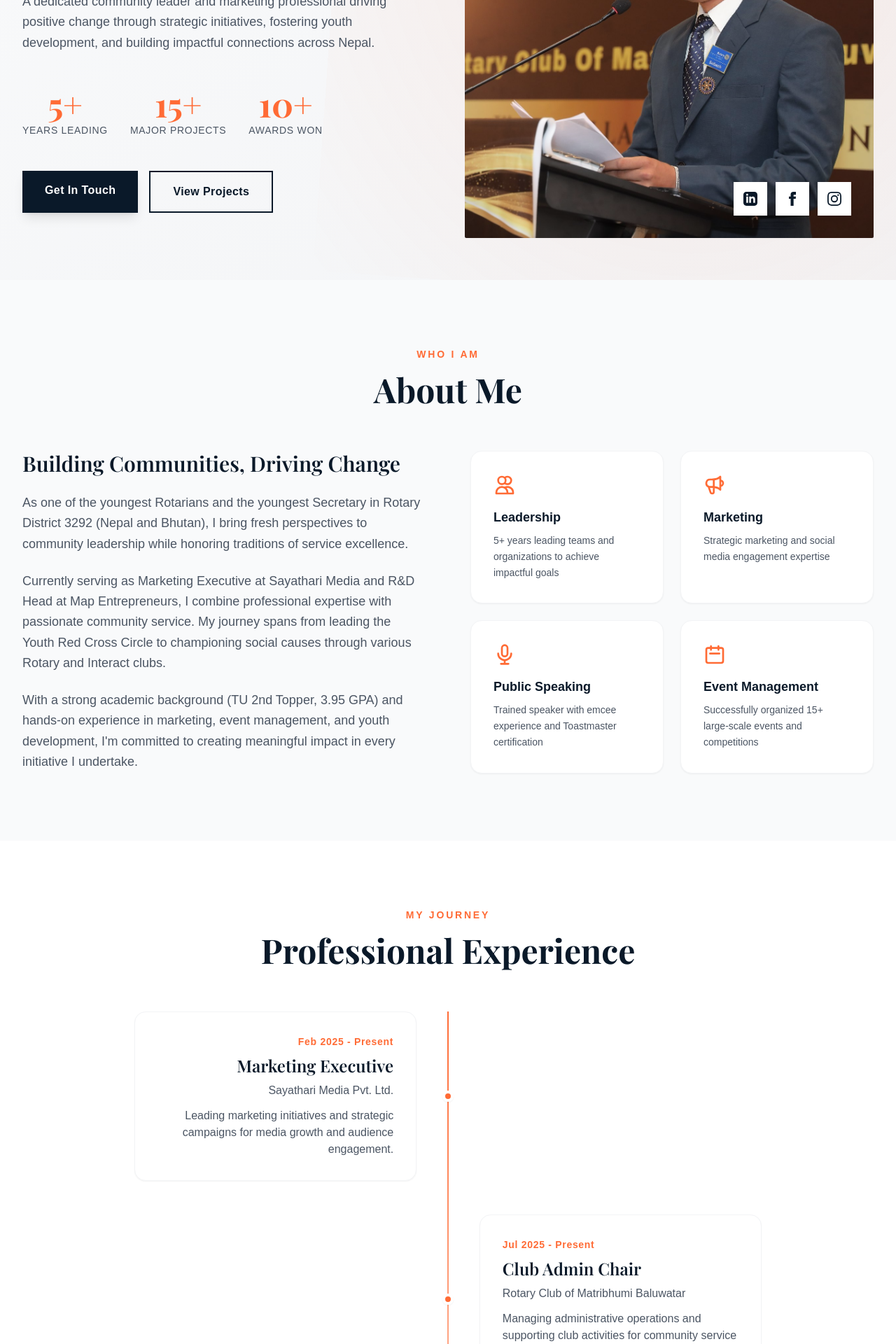
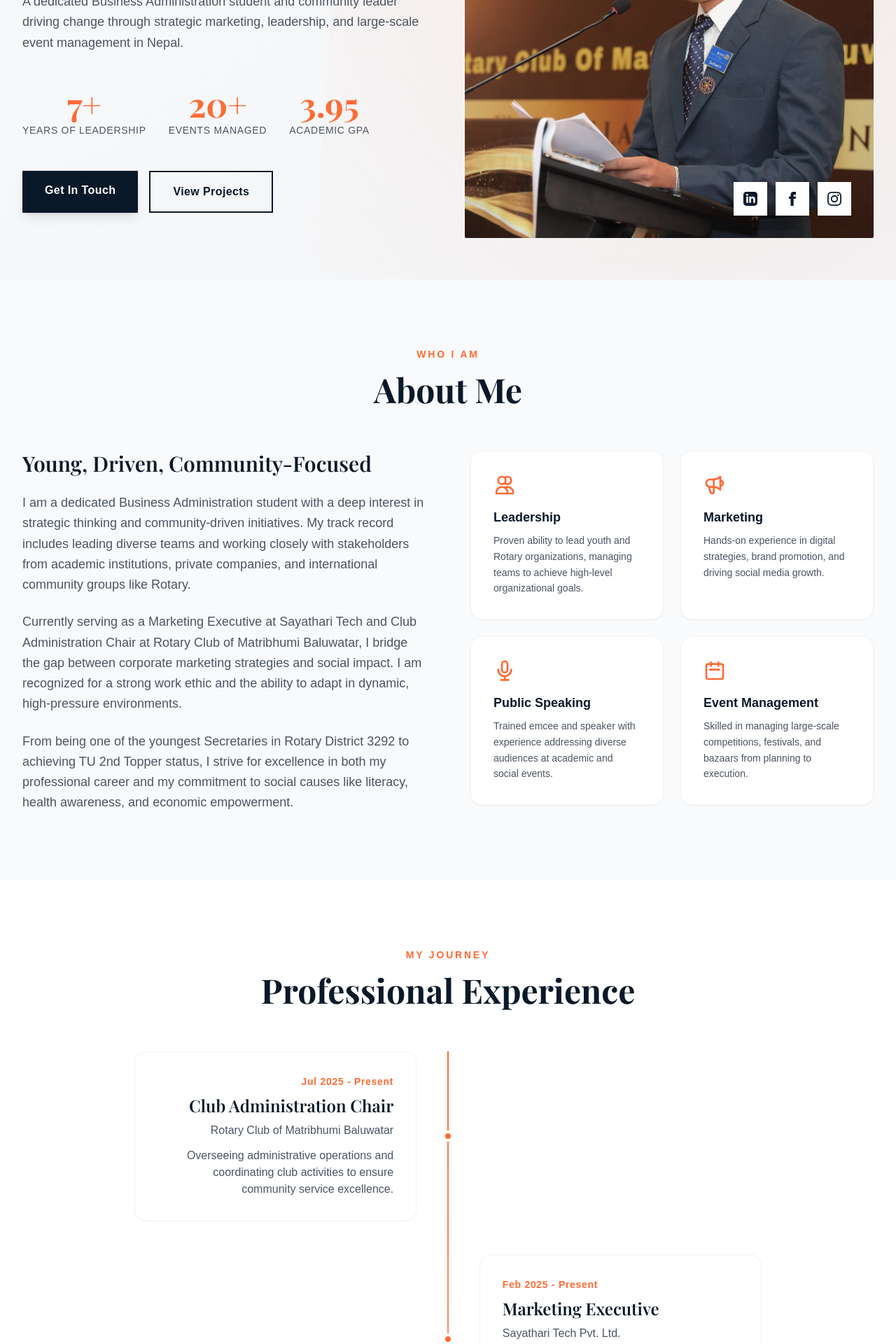
Before and after one commit to Bidyakar/subash_portfolio, a Next.js app: page / in a window 1280 px wide. Shown: the part 400-2320 px from the top of the page at 70% size. Built offline with nearby package versions, Linux system fonts and the light colour scheme; a web font is replaced by a local one.

Commit message:
updated the info content

```diff
--- a/app/data/portfolioData.ts
+++ b/app/data/portfolioData.ts
@@ -1,7 +1,7 @@
 export const personalInfo = {
   name: "Subash S Sapkota",
   title: "Youth Leader & Marketing Professional",
-  description: "A dedicated community leader and marketing professional driving positive change through strategic initiatives, fostering youth development, and building impactful connections across Nepal.",
+  description: "A dedicated Business Administration student and community leader driving change through strategic marketing, leadership, and large-scale event management in Nepal.",
   location: "Old Baneshwor, Kathmandu, Nepal",
   email: "subashssapkota@gmail.com",
   phone: "+977 9851350383",
@@ -11,118 +11,136 @@ export const personalInfo = {
     instagram: "https://www.instagram.com/subashssapkota/",
   },
   stats: [
-    { number: "5+", label: "Years Leading" },
-    { number: "15+", label: "Major Projects" },
-    { number: "10+", label: "Awards Won" },
+    { number: "7+", label: "Years of Leadership" },
+    { number: "20+", label: "Events Managed" },
+    { number: "3.95", label: "Academic GPA" },
   ],
 };
 
 export const about = {
-  title: "Building Communities, Driving Change",
+  title: "Young, Driven, Community-Focused",
   paragraphs: [
-    "As one of the youngest Rotarians and the youngest Secretary in Rotary District 3292 (Nepal and Bhutan), I bring fresh perspectives to community leadership while honoring traditions of service excellence.",
-    "Currently serving as Marketing Executive at Sayathari Media and R&D Head at Map Entrepreneurs, I combine professional expertise with passionate community service. My journey spans from leading the Youth Red Cross Circle to championing social causes through various Rotary and Interact clubs.",
-    "With a strong academic background (TU 2nd Topper, 3.95 GPA) and hands-on experience in marketing, event management, and youth development, I'm committed to creating meaningful impact in every initiative I undertake.",
+    "I am a dedicated Business Administration student with a deep interest in strategic thinking and community-driven initiatives. My track record includes leading diverse teams and working closely with stakeholders from academic institutions, private companies, and international community groups like Rotary.",
+    "Currently serving as a Marketing Executive at Sayathari Tech and Club Administration Chair at Rotary Club of Matribhumi Baluwatar, I bridge the gap between corporate marketing strategies and social impact. I am recognized for a strong work ethic and the ability to adapt in dynamic, high-pressure environments.",
+    "From being one of the youngest Secretaries in Rotary District 3292 to achieving TU 2nd Topper status, I strive for excellence in both my professional career and my commitment to social causes like literacy, health awareness, and economic empowerment.",
   ],
   skills: [
     {
       icon: "users",
       title: "Leadership",
-      description: "5+ years leading teams and organizations to achieve impactful goals",
+      description: "Proven ability to lead youth and Rotary organizations, managing teams to achieve high-level organizational goals.",
     },
     {
       icon: "bullhorn",
       title: "Marketing",
-      description: "Strategic marketing and social media engagement expertise",
+      description: "Hands-on experience in digital strategies, brand promotion, and driving social media growth.",
     },
     {
       icon: "microphone",
       title: "Public Speaking",
-      description: "Trained speaker with emcee experience and Toastmaster certification",
+      description: "Trained emcee and speaker with experience addressing diverse audiences at academic and social events.",
     },
     {
       icon: "calendar",
       title: "Event Management",
-      description: "Successfully organized 15+ large-scale events and competitions",
+      description: "Skilled in managing large-scale competitions, festivals, and bazaars from planning to execution.",
     },
   ],
 };
 
 export const experiences = [
   {
+    date: "Jul 2025 - Present",
+    title: "Club Administration Chair",
+    company: "Rotary Club of Matribhumi Baluwatar",
+    description: "Overseeing administrative operations and coordinating club activities to ensure community service excellence.",
+  },
+  {
     date: "Feb 2025 - Present",
     title: "Marketing Executive",
-    company: "Sayathari Media Pvt. Ltd.",
-    description: "Leading marketing initiatives and strategic campaigns for media growth and audience engagement.",
+    company: "Sayathari Tech Pvt. Ltd.",
+    description: "Developing digital marketing strategies and brand promotion initiatives to boost customer engagement.",
   },
   {
-    date: "Jul 2025 - Present",
-    title: "Club Admin Chair",
+    date: "Jul 2024 - Jun 2025",
+    title: "Secretary",
     company: "Rotary Club of Matribhumi Baluwatar",
-    description: "Managing administrative operations and supporting club activities for community service excellence.",
+    description: "Youngest Secretary of Rotary District 3292 (Nepal & Bhutan), handling strategic planning and club administration.",
   },
   {
-    date: "Jul 2024 - Present",
-    title: "Secretary",
-    company: "Rotary Club of Matribhumi Baluwatar",
-    description: "One of the youngest Rotarians and youngest Secretary of Rotary District 3292 Nepal and Bhutan, managing club administration and strategic planning.",
-  },
-  {
-    date: "Mar 2024 - Present",
+    date: "Mar 2024 - Feb 2025",
     title: "R&D Department Head",
     company: "Map Entrepreneurs Pvt. Ltd.",
-    description: "Led product research initiatives, analyzed market trends, and informed strategic development decisions.",
+    description: "Led product research, analyzed market trends, and provided data-driven insights for strategic development.",
   },
   {
     date: "Jul 2023 - Jun 2024",
     title: "Charter Secretary",
     company: "Rotaract Club of Himalayan Golfers",
-    description: "Championed social issues including gender equality, literacy, and environmental preservation.",
+    description: "Championed vital social issues including gender equality, literacy, and environmental preservation.",
   },
   {
     date: "Jul 2022 - Jun 2023",
     title: "President",
-    company: "Interact Club of New Road City",
-    description: "Effectively led the club to achieve goals in fellowship, professional development, and community service.",
+    company: "Interact Club of New Road City Kathmandu",
+    description: "Led the club to achieve peak performance in fellowship, community service, and professional development.",
   },
+  {
+    date: "Jul 2020 - Jun 2021",
+    title: "Vice President",
+    company: "Interact Club of Goldengate International College",
+    description: "Guided club objectives in student engagement and community outreach programs.",
+  },
+  {
+    date: "May 2018 - Apr 2019",
+    title: "President",
+    company: "Junior Redcross Circle (KBSS)",
+    description: "Directed student initiatives focused on leadership development, teamwork, and humanitarian service.",
+  },
+  {
+    date: "May 2017 - Apr 2018",
+    title: "Treasurer",
+    company: "District Child Network",
+    description: "Managed funds and financial records for regional child-focused programs and activities.",
+  }
 ];
 
 export const projects = [
   {
+    icon: "store",
+    title: "Rotary Haat Bazaar",
+    description: "Lead Organizer for a massive community bazaar supporting local handicrafts and startups to promote economic empowerment.",
+    tags: ["Community Service", "Economic Development"],
+  },
+  {
     icon: "lightbulb",
     title: "Idea Ignition",
-    description: "Event Chair for Inter-College Business Idea Pitching Competition engaging 12+ colleges from Tribhuvan University with BBA, BIM, and BBM programs.",
+    description: "Event Chair for an Inter-College Pitching Competition involving 12+ TU-affiliated colleges.",
     tags: ["Event Management", "Leadership", "Education"],
-  },
-  {
-    icon: "store",
-    title: "Rotary Haat Bazaar",
-    description: "Lead Organizer for large-scale community bazaar supporting local food, handicrafts, and startups, promoting economic empowerment and community participation.",
-    tags: ["Community Service", "Economic Development"],
   },
   {
     icon: "heart",
     title: "Happy Periods",
-    description: "Project Chair leading a team of 9 to spread awareness about menstrual health and wellbeing in Rautahat, Gaur, promoting women's health education.",
+    description: "Project Chair leading awareness campaigns on menstrual health and women's wellbeing in Rautahat, Nepal.",
     tags: ["Health Awareness", "Women Empowerment"],
   },
   {
     icon: "book",
-    title: "Library Project Sindupalchowk",
-    description: "Organized library establishment at West Point Academy following natural disaster, providing educational resources and supporting community recovery.",
+    title: "Project Kitab",
+    description: "Established a library at West Point Academy for a community affected by natural disasters.",
     tags: ["Education", "Disaster Relief"],
   },
   {
     icon: "users-cog",
     title: "Goldengate Conclave",
-    description: "Event Chair organizing program with 5 expert guest speakers, facilitating knowledge-sharing and discussions to enhance student perspectives.",
+    description: "Organized a knowledge-sharing platform featuring expert speakers to enhance student perspectives on industry trends.",
     tags: ["Education", "Networking"],
   },
   {
     icon: "pen",
     title: "Goldengate Literature Fest",
-    description: "Event Chair for inter-college literature competition featuring 15 colleges, promoting creative expression and literary excellence.",
-    tags: ["Arts & Culture", "Competition"],
+    description: "Event Chair for an inter-college competition featuring 15 colleges to promote creative expression.",
+    tags: ["Art & Culture", "Competition"],
   },
 ];
 
@@ -135,15 +153,15 @@ export const awards = [
   },
   {
     icon: "award",
-    title: "Best Executive Secretary",
+    title: "Best Secretary",
     year: "2024",
-    organization: "Rotary District 3292 Nepal and Bhutan",
+    organization: "Rotary District 3292 (Nepal & Bhutan)",
   },
   {
     icon: "medal",
     title: "TU 2nd Topper",
     year: "2021",
-    organization: "3.95 GPA in BBA 1st Semester",
+    organization: "3.95 GPA, BBA 1st Semester",
   },
   {
     icon: "star",
@@ -153,8 +171,8 @@ export const awards = [
   },
   {
     icon: "certificate",
-    title: "Best Youth Red Cross Circle",
+    title: "Best Junior Red Cross Circle",
     year: "2019",
-    organization: "District Level Award as President",
+    organization: "Baglung Red Cross Society",
   },
 ];
```
